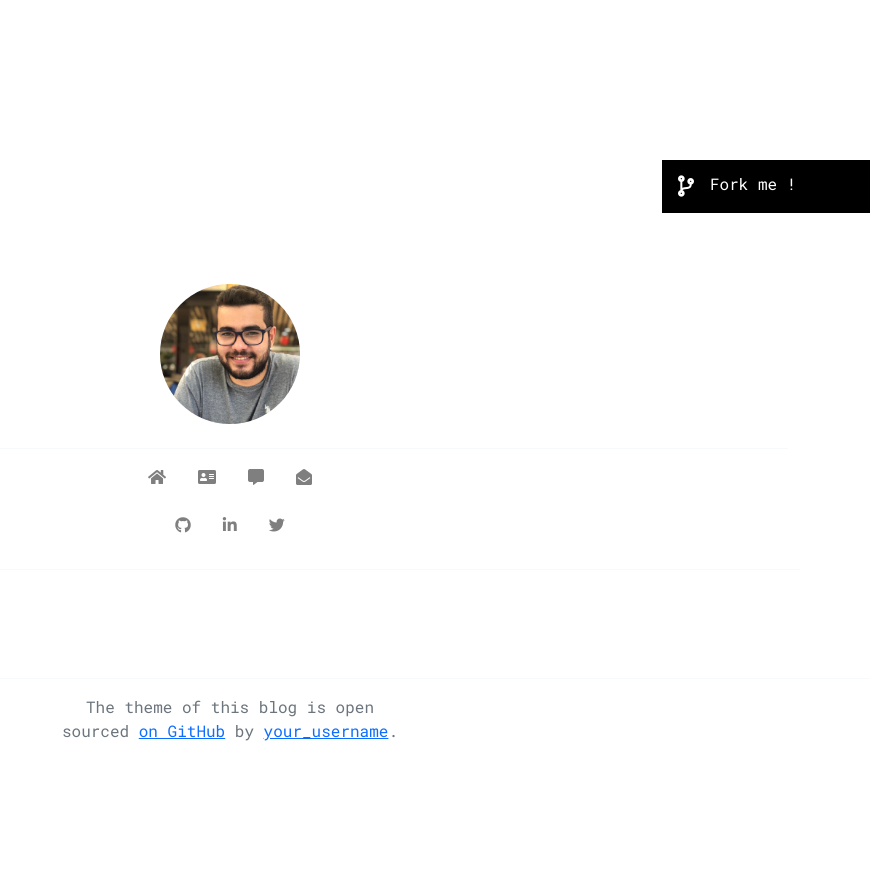
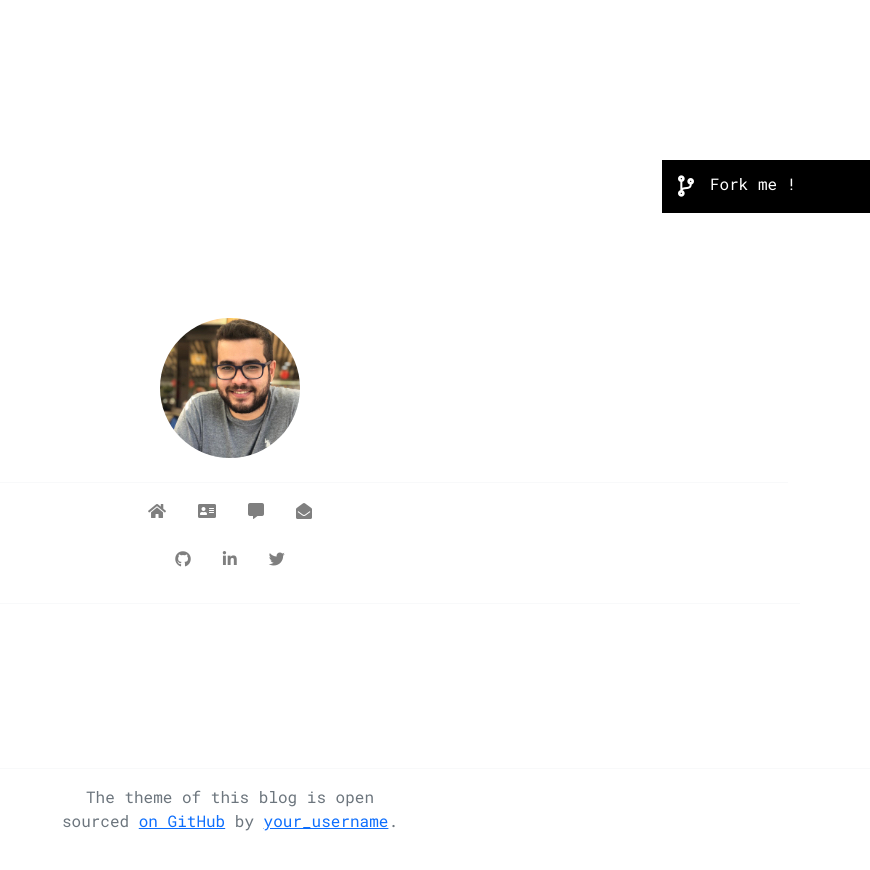
Before and after one commit to lbenicio/lbenicio-minimal-v1, a Jekyll site: the page built from index.md, in a window 1280 px wide. Shown: the top 870 px of the page, without its empty margins (410-1280 px from the left). Built offline with Jekyll 4.4.1, drawn with Linux system fonts in a browser that asks for light colours.

Commit message:
Update style.css

```diff
--- a/assets/style.css
+++ b/assets/style.css
@@ -19,7 +19,7 @@ nav>ul, ul.post-list {
     list-style: none;
 }
 .h-main {
-    height: 70vh;
+    height: 80vh;
 }
 
 .fs-10 {
@@ -31,6 +31,6 @@ nav>ul, ul.post-list {
         width: 3rem;
     }
     .h-main {
-        height: 80vh;
+        height: 70vh;
     }
 }
```
